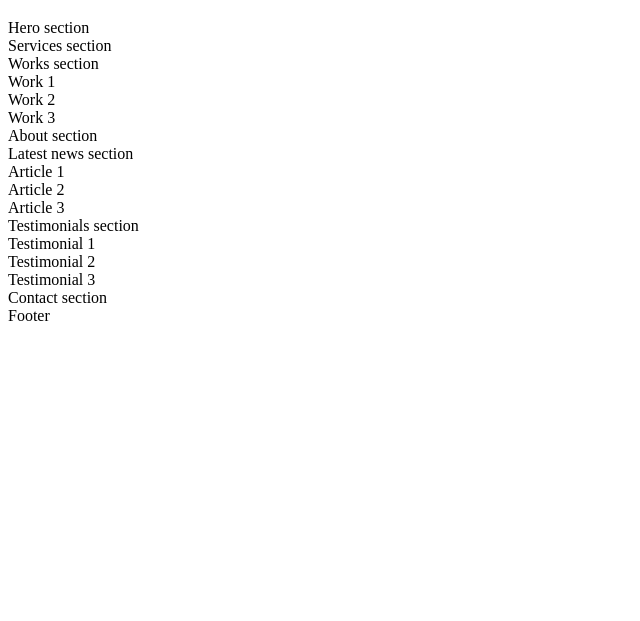
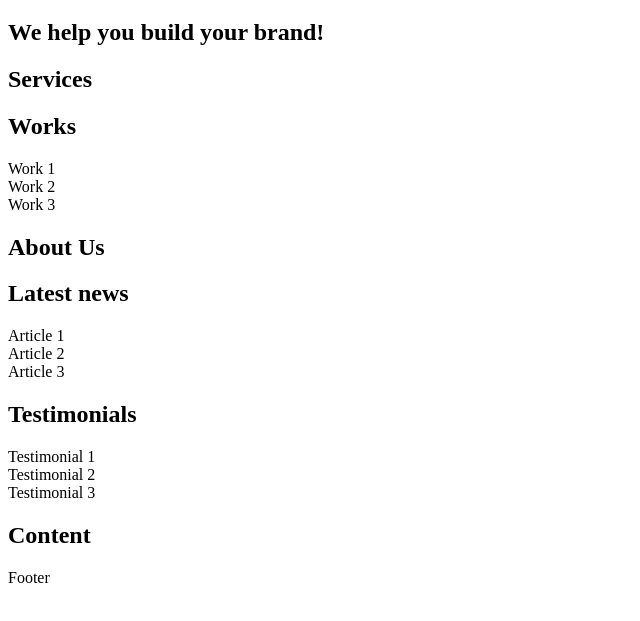
Before and after one commit to NyamburaKariuki/alx-frontend, a plain HTML site: page 0x00-html_advanced/8-index.html in a window 1280 px wide. Shown: the part 61-682 px from the top of the page, without its empty margins (0-640 px from the left). Drawn offline with Linux system fonts and the light colour scheme.

Commit message:
Level 2 headings

```diff
--- a/0x00-html_advanced/8-index.html
+++ b/0x00-html_advanced/8-index.html
@@ -15,28 +15,28 @@
     <header><nav></nav></header>
     <main>
       <h1>Homepage</h1>
-      <section>Hero section</section>
-      <section>Services section</section>
+      <section><h2>We help you build your brand!</h2></section>
+      <section><h2>Services</h2></section>
       <section>
-        Works section
+        <h2>Works</h2>
         <article>Work 1</article>
         <article>Work 2</article>
         <article>Work 3</article>
       </section>
-      <section>About section</section>
+      <section><h2>About Us</h2></section>
       <section>
-        Latest news section
+        <h2>Latest news</h2>
         <article>Article 1</article>
         <article>Article 2</article>
         <article>Article 3</article>
       </section>
       <section>
-        Testimonials section
+        <h2>Testimonials</h2>
         <article>Testimonial 1</article>
         <article>Testimonial 2</article>
         <article>Testimonial 3</article>
       </section>
-      <section>Contact section</section>
+      <section><h2>Content</h2></section>
     </main>
     <footer>Footer</footer>
   </body>
```
